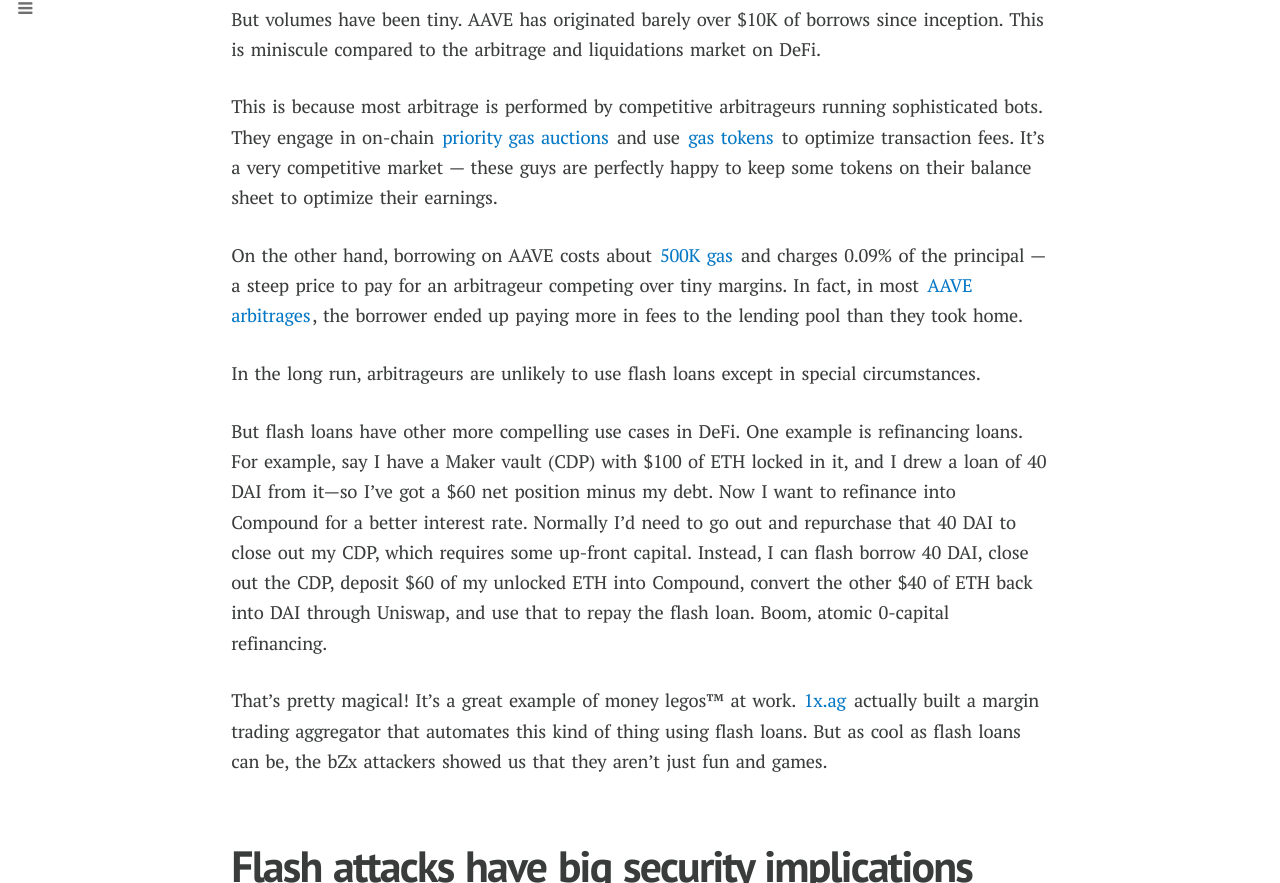
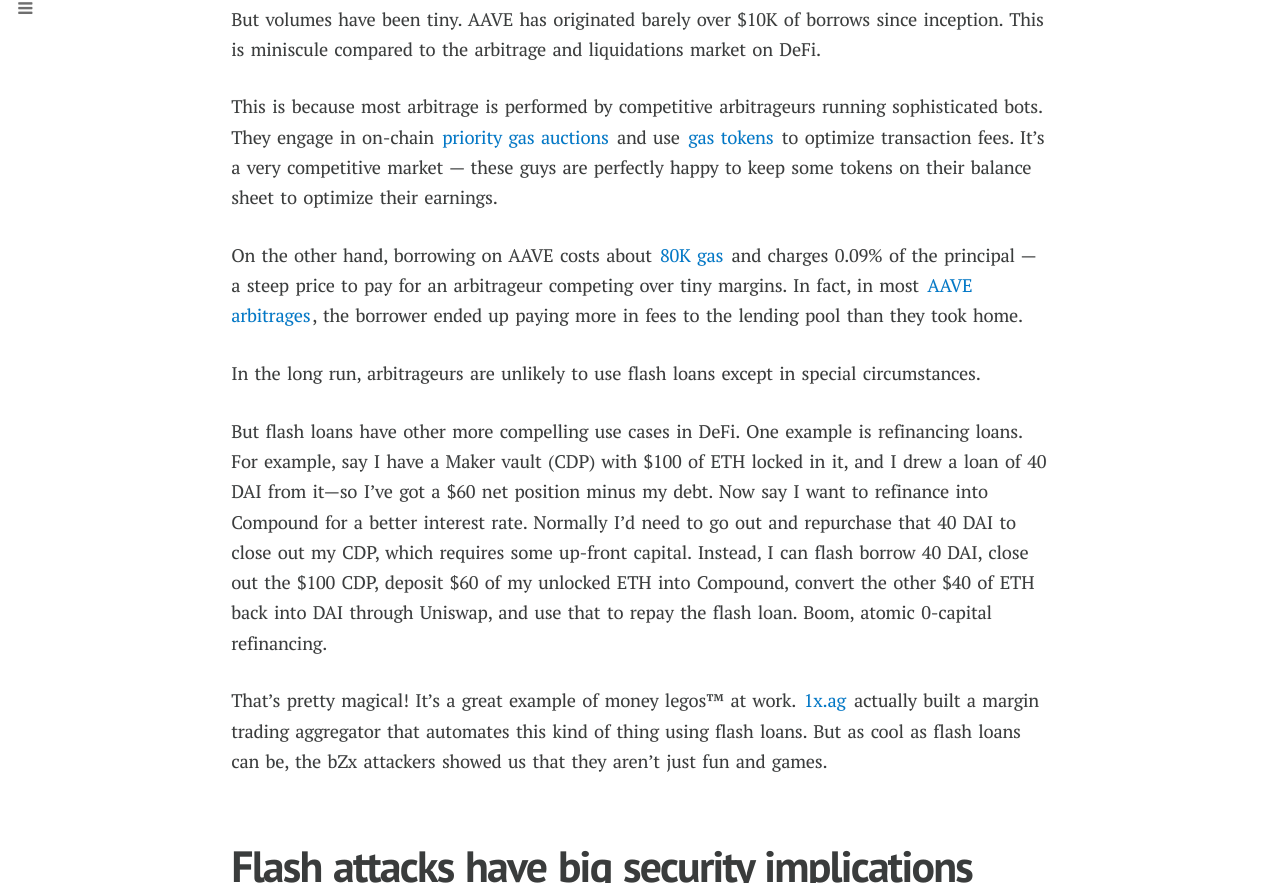
Before and after one commit to Ismenama5s/haseeb-qureshi.github.io, a Jekyll site: the page built from _posts/2020-02-27-flash-loans-why-flash-attacks-will-be-the-new-normal.md, in a window 1280 px wide and 900 px high, scrolled down 4363 px, cut to the strip 17-900 px from the top of the window. Built offline with Jekyll 4.4.1, drawn with Linux system fonts in a browser that asks for light colours; nearby versions of some CDN libraries; some web fonts are replaced; comment, search, counter and statistics services are not loaded; some of the changed text lies outside the part shown.

Commit message:
Fix typos

```diff
--- a/_posts/2020-02-27-flash-loans-why-flash-attacks-will-be-the-new-normal.md
+++ b/_posts/2020-02-27-flash-loans-why-flash-attacks-will-be-the-new-normal.md
@@ -78,11 +78,11 @@
 
 This is because most arbitrage is performed by competitive arbitrageurs running sophisticated bots. They engage in on-chain [priority gas auctions](https://twitter.com/phildaian/status/1116155253890613249) and use [gas tokens](https://gastoken.io/) to optimize transaction fees. It's a very competitive market --- these guys are perfectly happy to keep some tokens on their balance sheet to optimize their earnings.
 
-On the other hand, borrowing on AAVE costs about [500K gas](https://developers.aave.com/#gas-consumption) and charges 0.09% of the principal --- a steep price to pay for an arbitrageur competing over tiny margins. In fact, in most [AAVE arbitrages](https://medium.com/aave/flash-loans-one-month-in-73bde954a239), the borrower ended up paying more in fees to the lending pool than they took home.
+On the other hand, borrowing on AAVE costs about [80K gas](https://developers.aave.com/#gas-consumption) and charges 0.09% of the principal --- a steep price to pay for an arbitrageur competing over tiny margins. In fact, in most [AAVE arbitrages](https://medium.com/aave/flash-loans-one-month-in-73bde954a239), the borrower ended up paying more in fees to the lending pool than they took home.
 
 In the long run, arbitrageurs are unlikely to use flash loans except in special circumstances.
 
-But flash loans have other more compelling use cases in DeFi. One example is refinancing loans. For example, say I have a Maker vault (CDP) with $100 of ETH locked in it, and I drew a loan of 40 DAI from it---so I've got a $60 net position minus my debt. Now I want to refinance into Compound for a better interest rate. Normally I'd need to go out and repurchase that 40 DAI to close out my CDP, which requires some up-front capital. Instead, I can flash borrow 40 DAI, close out the CDP, deposit $60 of my unlocked ETH into Compound, convert the other $40 of ETH back into DAI through Uniswap, and use that to repay the flash loan. Boom, atomic 0-capital refinancing.
+But flash loans have other more compelling use cases in DeFi. One example is refinancing loans. For example, say I have a Maker vault (CDP) with $100 of ETH locked in it, and I drew a loan of 40 DAI from it---so I've got a $60 net position minus my debt. Now say I want to refinance into Compound for a better interest rate. Normally I'd need to go out and repurchase that 40 DAI to close out my CDP, which requires some up-front capital. Instead, I can flash borrow 40 DAI, close out the $100 CDP, deposit $60 of my unlocked ETH into Compound, convert the other $40 of ETH back into DAI through Uniswap, and use that to repay the flash loan. Boom, atomic 0-capital refinancing.
 
 That's pretty magical! It's a great example of money legos™ at work. [1x.ag](https://1x.ag/#/) actually built a margin trading aggregator that automates this kind of thing using flash loans. But as cool as flash loans can be, the bZx attackers showed us that they aren't just fun and games.
 
```
Also changed, not shown: other parts of _posts/2020-02-27-flash-loans-why-flash-attacks-will-be-the-new-normal.md (+2 -2 lines).
